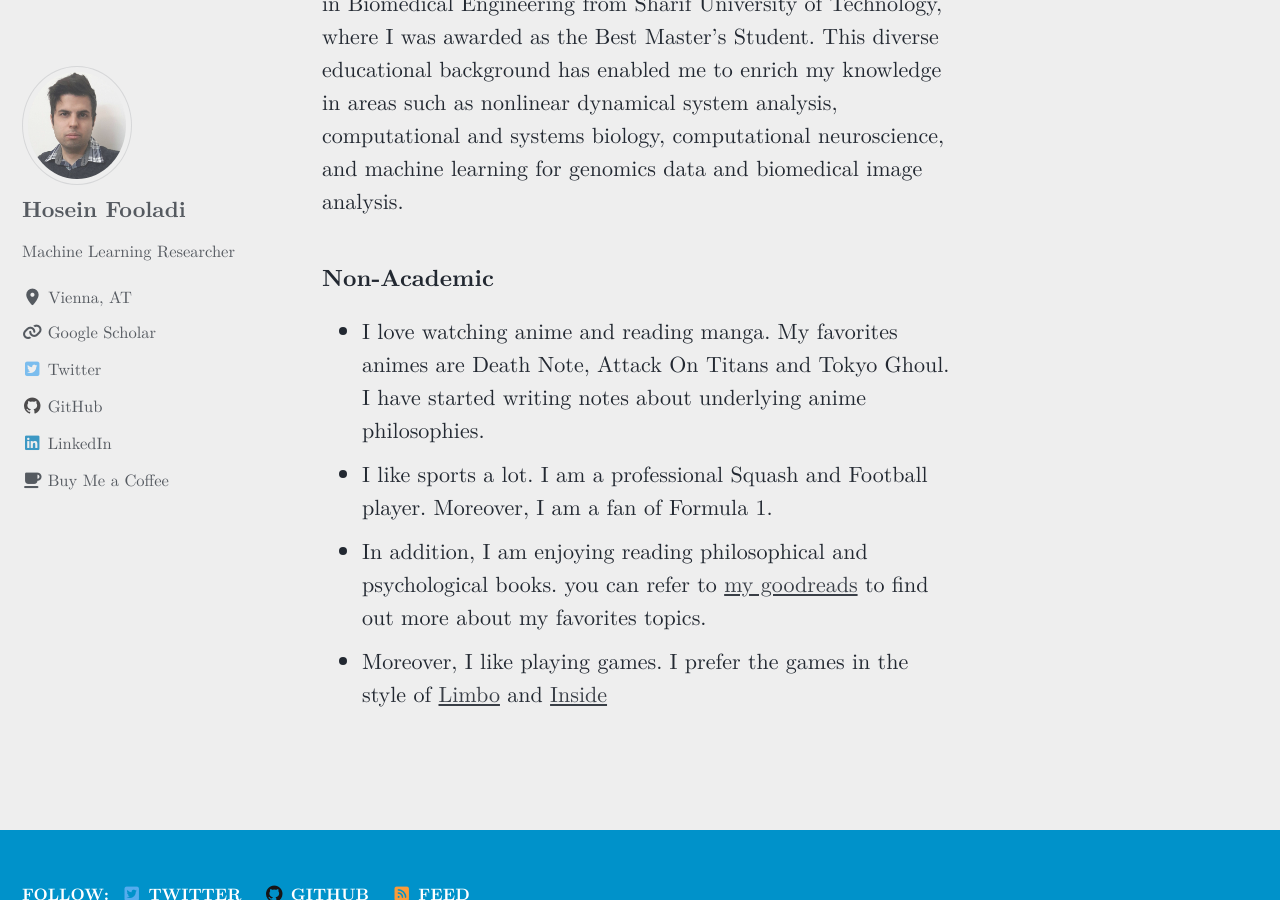
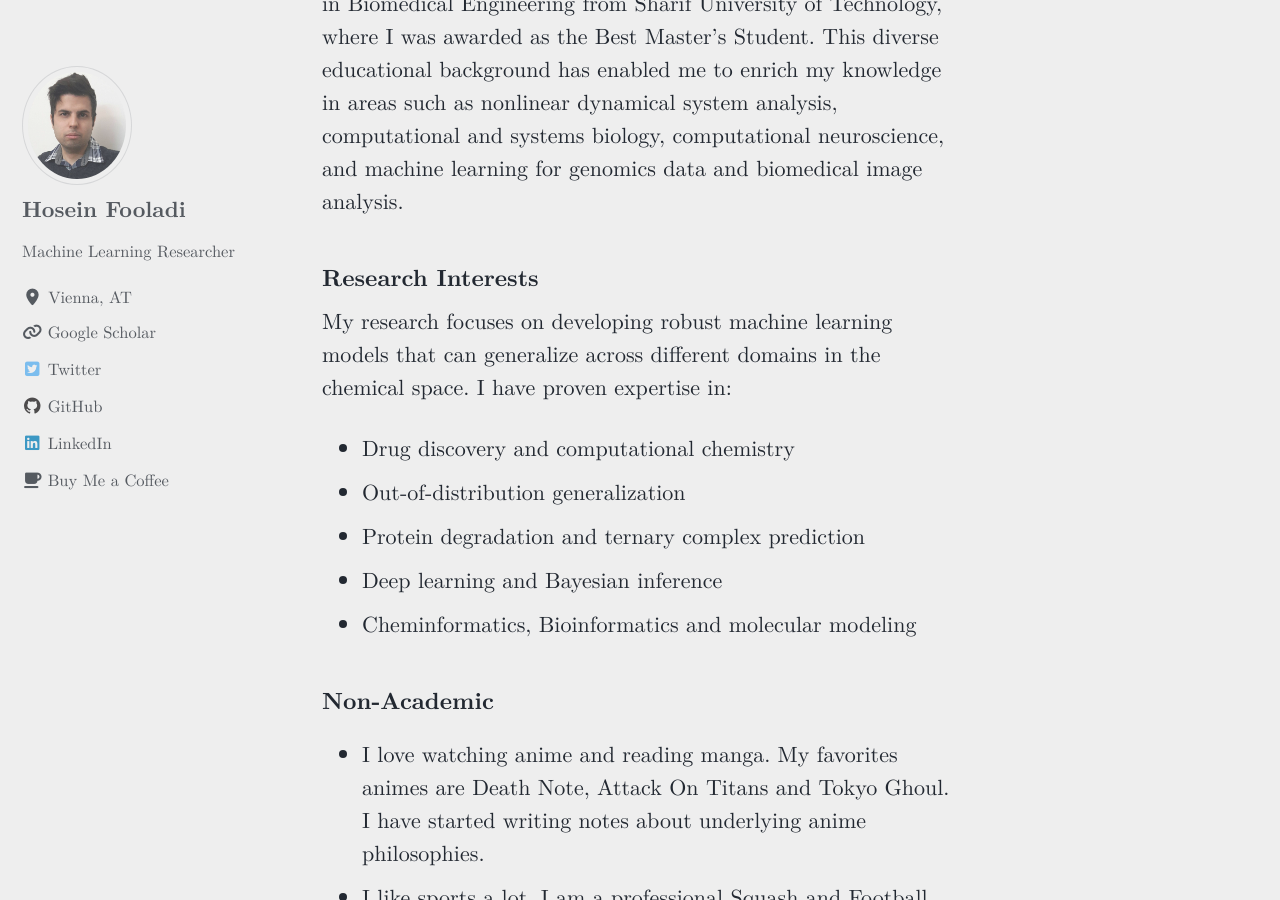
Before and after one commit to HFooladi/HFooladi.github.io, a Jekyll site: the page built from _pages/about.md, in a window 1280 px wide and 900 px high, scrolled down 602 px. Built offline with Jekyll 4.4.1, drawn with Linux system fonts in a browser that asks for light colours; cached includes are drawn as plain includes.

Commit message:
update about me

```diff
--- a/_pages/about.md
+++ b/_pages/about.md
@@ -13,6 +13,16 @@ I am **Hosein Fooladi**, Just a human being. The following descriptions are just
 I am **Hosein Fooladi**, an experienced Data Scientist and Machine Learning researcher specializing in drug discovery, computational biology, and causal learning. I am currently pursuing my PhD in Pharmaceutical Sciences (Cheminformatics) at the University of Vienna, where I work at the [Comp3D](https://comp3d.univie.ac.at/) lab. My thesis focuses on developing machine learning models for domain generalization in the chemical space.
 My academic journey began with a BSc in Mechanical Engineering from Amirkabir University of Technology and continued with an MSc in Biomedical Engineering from Sharif University of Technology, where I was awarded as the Best Master's Student. This diverse educational background has enabled me to enrich my knowledge in areas such as nonlinear dynamical system analysis, computational and systems biology, computational neuroscience, and machine learning for genomics data and biomedical image analysis.
 
+#### Research Interests
+
+My research focuses on developing robust machine learning models that can generalize across different domains in the chemical space. I have proven expertise in:
+
+- Drug discovery and computational chemistry
+- Out-of-distribution generalization
+- Protein degradation and ternary complex prediction
+- Deep learning and Bayesian inference
+- Cheminformatics, Bioinformatics and molecular modeling
+
 #### Non-Academic
 
 - I love watching anime and reading manga. My favorites animes are Death Note, Attack On Titans and Tokyo Ghoul. I have started writing notes about underlying anime philosophies.
```
